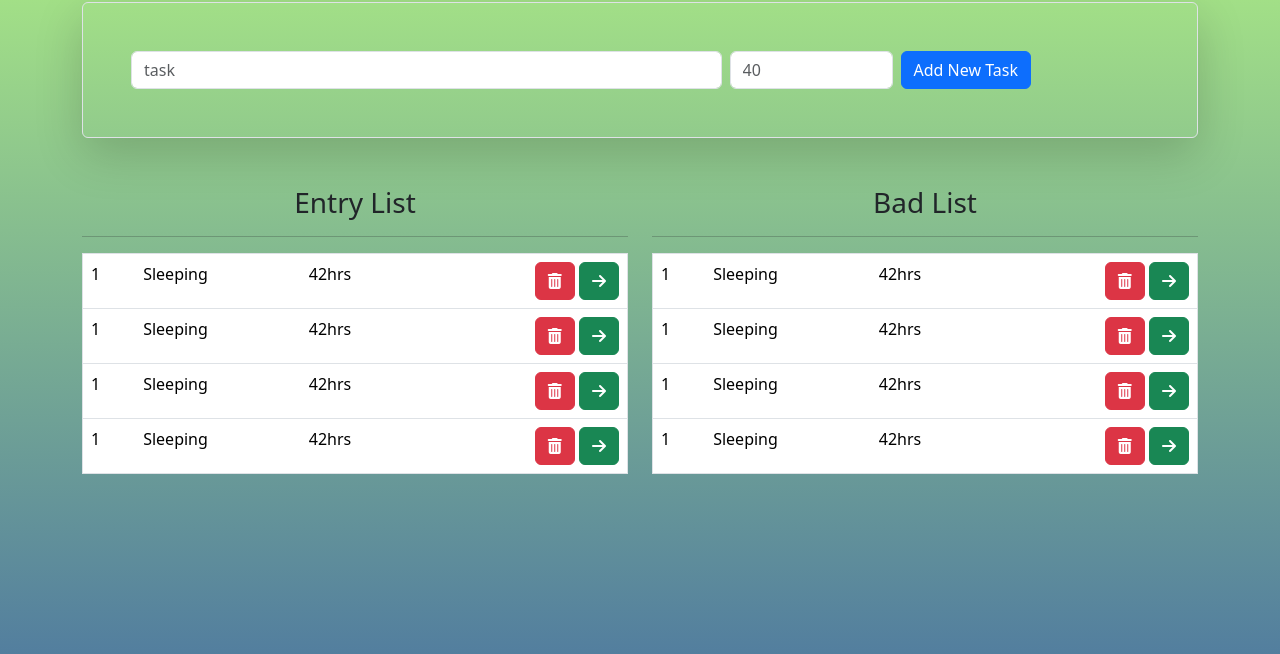
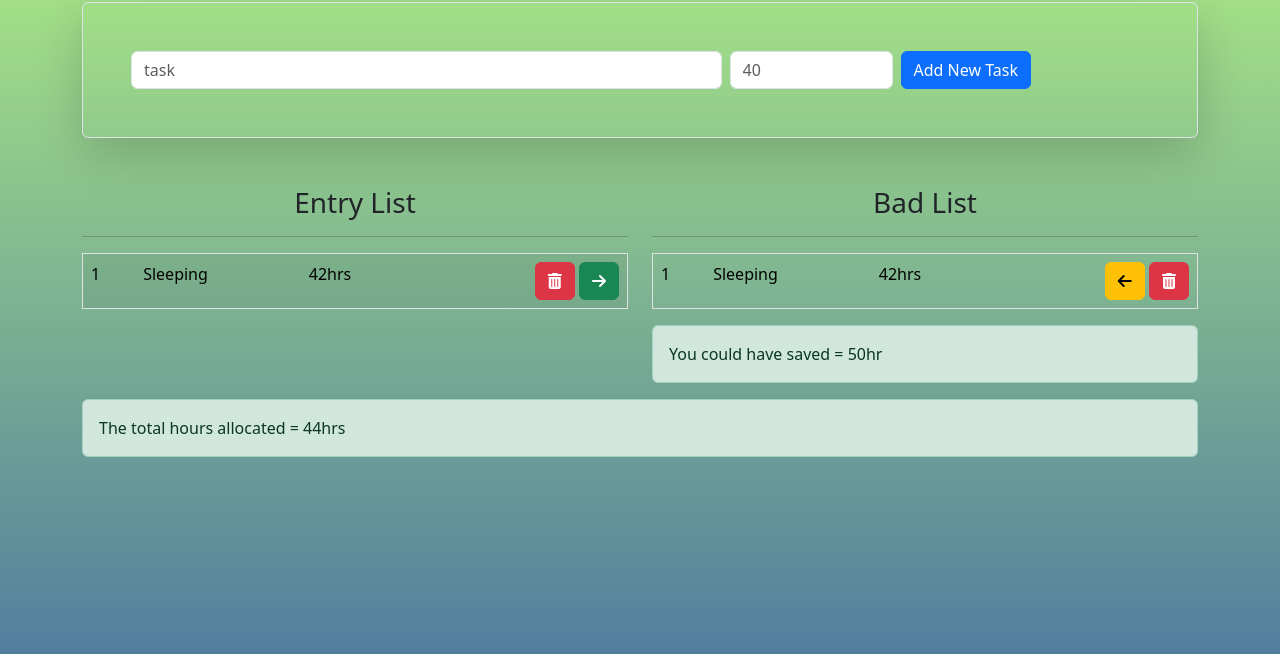
Before and after one commit to subinaghimire/Time-Saver-App, a plain HTML site: page index.html in a window 1280 px wide. Shown: the part 102-756 px from the top of the page. Drawn offline with nearby package versions, Linux system fonts and the light colour scheme.

Commit message:
added bootstrap

```diff
--- a/index.html
+++ b/index.html
@@ -13,12 +13,12 @@
         .wrapper{
             background:linear-gradient(rgba(158, 235, 106, 0.833), rgba(25, 80, 132, 0.774)) ;
             min-height: 100vh;
-        };
+        }
 
         .table{
-            --bs-table-bg: #fff0;
-            --bs-table-accent-bg: transparent;
-        };
+            --bs-table-bg: transparent;
+            /* --bs-table-accent-bg: transparent; */
+        }
 
     </style>
     <title>Time Saver App</title>
@@ -32,7 +32,7 @@
 
 
   <!-- form -->
-<form action="" class="border p-5 rounded shadow-lg">
+<form onsubmit="handleOnSubmit" action="" class="border p-5 rounded shadow-lg">
     <div class="row g-2">
         <div class="col-md-7">
           <input type="text" class="form-control" placeholder="task" aria-label="Task" name="task">
@@ -48,12 +48,12 @@
 </form>
   <!-- tables -->
    <div class="row mt-5">
-    <div class="col">
+    <div class="col-md">
         <h3 class="text-center">Entry List</h3>
         <hr />
 
         <!-- Entry List Table -->
-        <table class="table border">
+        <table class="table table-striped table-hover border">
 
             <tbody>
               <tr>
@@ -65,39 +65,13 @@
                     <button class="btn btn-success"><i class="fa-solid fa-arrow-right"></i></button>
                 </td>
               </tr>
-              <tr>
-                <td>1</td>
-                <td>Sleeping</td>
-                <td>42hrs</td>
-                <td class="text-end">
-                    <button class="btn btn-danger"><i class="fa-solid fa-trash-can"></i></button>
-                    <button class="btn btn-success"><i class="fa-solid fa-arrow-right"></i></button>
-                </td>
-              </tr>
-              <tr>
-                <td>1</td>
-                <td>Sleeping</td>
-                <td>42hrs</td>
-                <td class="text-end">
-                    <button class="btn btn-danger"><i class="fa-solid fa-trash-can"></i></button>
-                    <button class="btn btn-success"><i class="fa-solid fa-arrow-right"></i></button>
-                </td>
-              </tr>
-              <tr>
-                <td>1</td>
-                <td>Sleeping</td>
-                <td>42hrs</td>
-                <td class="text-end">
-                    <button class="btn btn-danger"><i class="fa-solid fa-trash-can"></i></button>
-                    <button class="btn btn-success"><i class="fa-solid fa-arrow-right"></i></button>
-                </td>
-              </tr>
+
 
             </tbody>
           </table>
 
     </div>
-    <div class="col">
+    <div class="col-md">
         <h3 class="text-center">Bad List</h3>
         <hr />
 
@@ -110,48 +84,23 @@
                 <td>Sleeping</td>
                 <td>42hrs</td>
                 <td class="text-end">
+
+                    <button class="btn btn-warning"><i class="fa-solid fa-arrow-left"></i></button>
                     <button class="btn btn-danger"><i class="fa-solid fa-trash-can"></i></button>
-                    <button class="btn btn-success"><i class="fa-solid fa-arrow-right"></i></button>
-                </td>
-              </tr>
-              <tr>
-                <td>1</td>
-                <td>Sleeping</td>
-                <td>42hrs</td>
-                <td class="text-end">
-                    <button class="btn btn-danger"><i class="fa-solid fa-trash-can"></i></button>
-                    <button class="btn btn-success"><i class="fa-solid fa-arrow-right"></i></button>
-                </td>
-              </tr>
-              <tr>
-                <td>1</td>
-                <td>Sleeping</td>
-                <td>42hrs</td>
-                <td class="text-end">
-                    <button class="btn btn-danger"><i class="fa-solid fa-trash-can"></i></button>
-                    <button class="btn btn-success"><i class="fa-solid fa-arrow-right"></i></button>
-                </td>
-              </tr>
-              <tr>
-                <td>1</td>
-                <td>Sleeping</td>
-                <td>42hrs</td>
-                <td class="text-end">
-                    <button class="btn btn-danger"><i class="fa-solid fa-trash-can"></i></button>
-                    <button class="btn btn-success"><i class="fa-solid fa-arrow-right"></i></button>
                 </td>
               </tr>
 
             </tbody>
           </table>
+          <div class="alert alert-success">You could have saved = 50hr</div>
 
     </div>
    </div>
 
-  <!-- entry list table -->
 
-  <!-- bad list table -->
+  <div class="alert alert-success">The total hours allocated = 44hrs</div>
 </div>
 </div>
+<script src="./script.js"></script>
 </body>
 </html>
```
